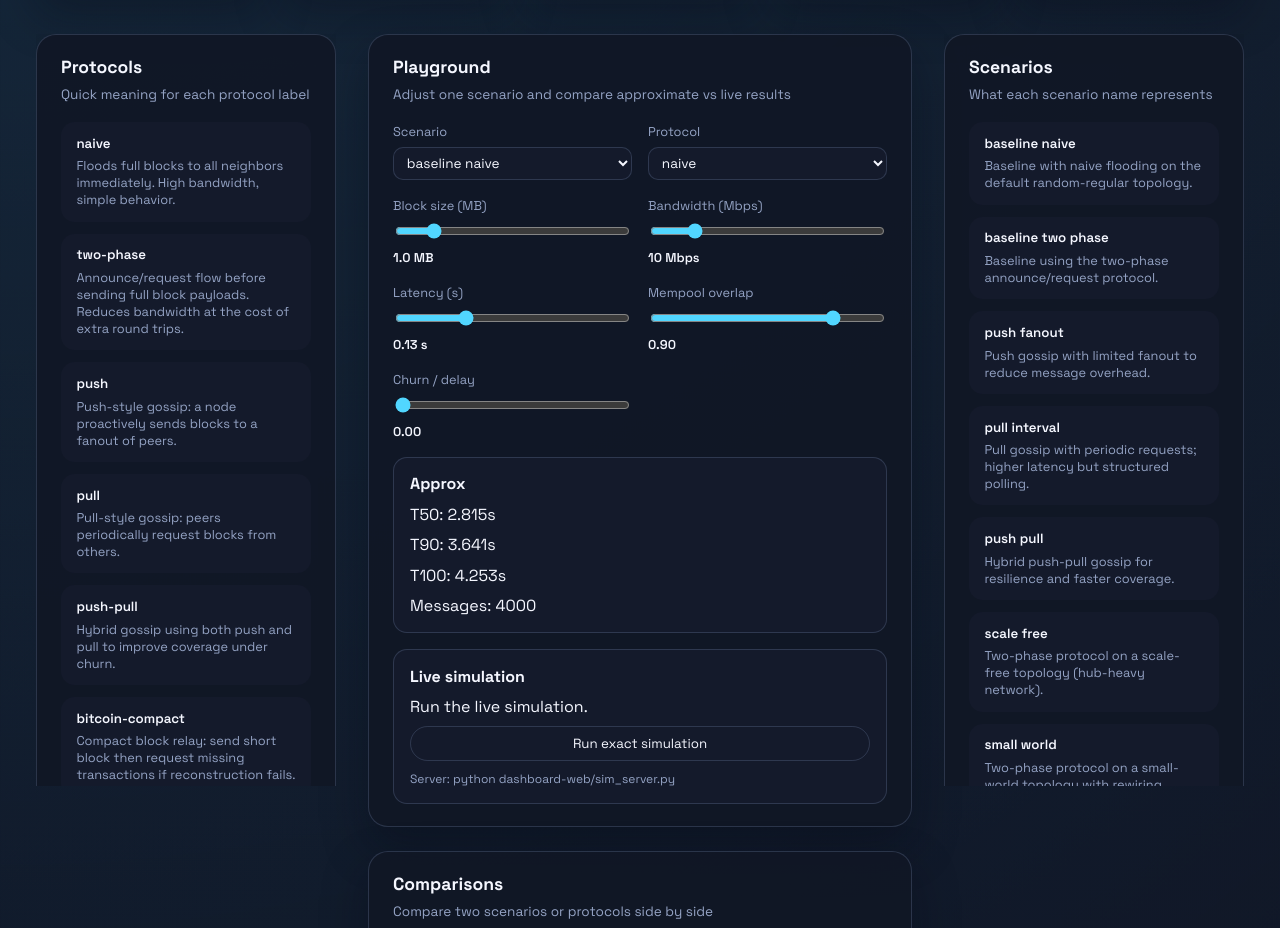
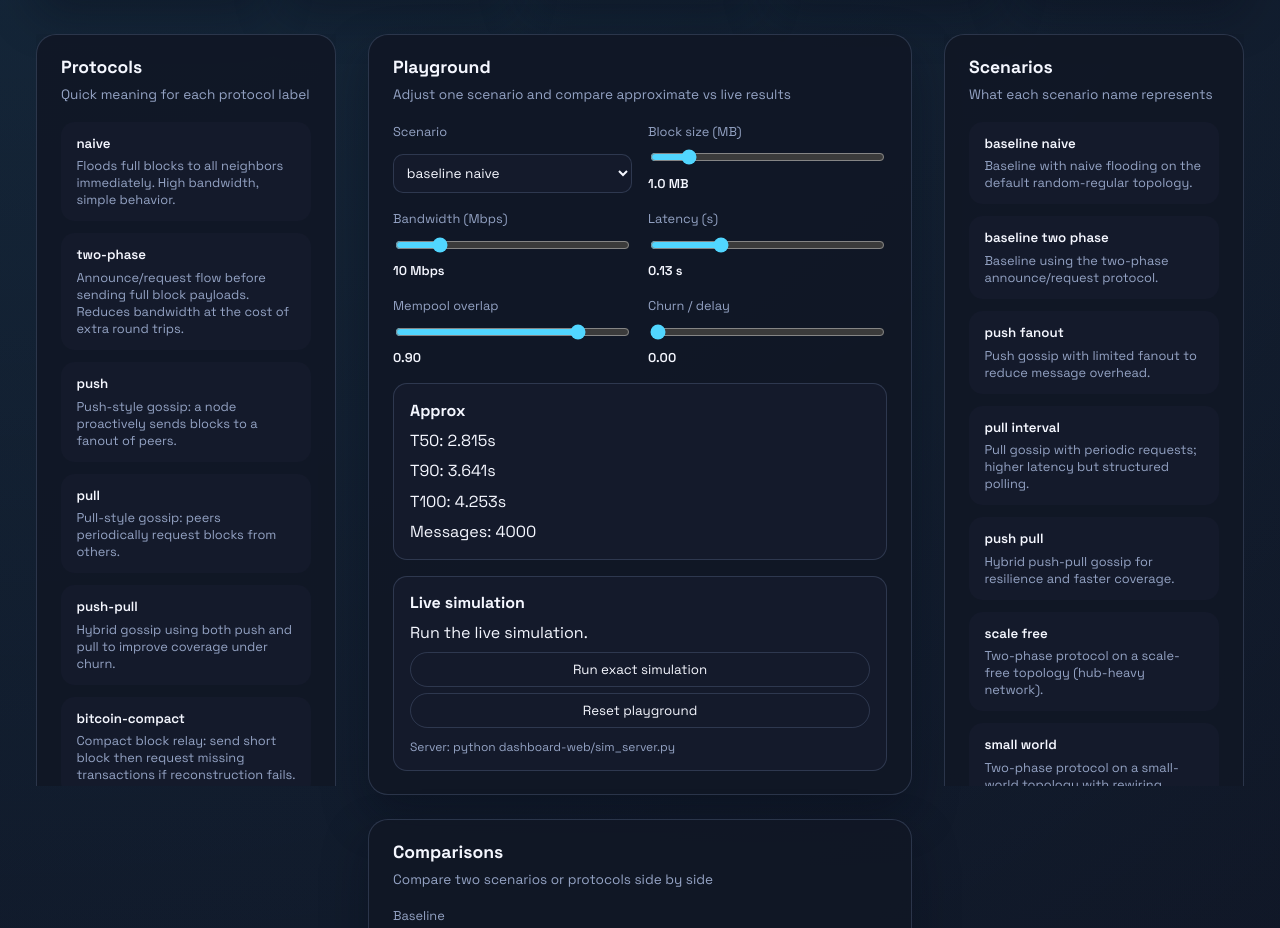
Before and after one commit to NaorTm/Block-Propagation-, a React (Vite) app in the folder dashboard-web/: page / in a window 1280 px wide. Shown: the part 700-1628 px from the top of the page. Built offline with nearby package versions, Linux system fonts and the light colour scheme.

Commit message:
Validate CLI args and refine playground

```diff
--- a/dashboard-web/src/App.jsx
+++ b/dashboard-web/src/App.jsx
@@ -341,7 +341,6 @@ function App() {
   const [compareTarget, setCompareTarget] = useState("");
   const [compareMode, setCompareMode] = useState("absolute");
   const [playScenario, setPlayScenario] = useState("");
-  const [playProtocol, setPlayProtocol] = useState("");
   const [playBlockSize, setPlayBlockSize] = useState(BASE_BLOCK_SIZE);
   const [playBandwidth, setPlayBandwidth] = useState(BASE_BANDWIDTH);
   const [playLatency, setPlayLatency] = useState(BASE_LATENCY);
@@ -438,10 +437,7 @@ function App() {
     if (!playScenario) {
       setPlayScenario(rows[0].scenario);
     }
-    if (!playProtocol) {
-      setPlayProtocol(rows[0].protocol);
-    }
-  }, [rows, playScenario, playProtocol]);
+  }, [rows, playScenario]);
 
   const filtered = useMemo(() => {
     return rows.filter((row) => {
@@ -594,19 +590,18 @@ function App() {
   };
 
   const playgroundBase = useMemo(() => {
-    return rows.find(
-      (row) => row.scenario === playScenario && row.protocol === playProtocol
-    );
-  }, [rows, playScenario, playProtocol]);
+    return rows.find((row) => row.scenario === playScenario);
+  }, [rows, playScenario]);
 
   const playgroundApprox = useMemo(() => {
     if (!playgroundBase) return null;
+    const protocol = playgroundBase.protocol;
     const latencyFactor = playLatency / BASE_LATENCY;
     const bandwidthFactor = BASE_BANDWIDTH / playBandwidth;
     const sizeFactor = playBlockSize / BASE_BLOCK_SIZE;
     const disruptionFactor = 1 + playDisruption * 2;
     const compactFactor =
-      playProtocol === "bitcoin-compact" ? 1 - playOverlap * 0.2 : 1;
+      protocol === "bitcoin-compact" ? 1 - playOverlap * 0.2 : 1;
     const timeFactor =
       (0.5 * latencyFactor + 0.3 * bandwidthFactor + 0.2 * sizeFactor) *
       disruptionFactor *
@@ -625,7 +620,6 @@ function App() {
     playBlockSize,
     playDisruption,
     playOverlap,
-    playProtocol,
   ]);
 
   const runLiveSim = async () => {
@@ -636,7 +630,7 @@ function App() {
         method: "POST",
         headers: { "Content-Type": "application/json" },
         body: JSON.stringify({
-          protocol: playProtocol,
+          protocol: playgroundBase?.protocol ?? "two-phase",
           scenario: playScenario,
           runs: 3,
           seed: 42,
@@ -662,6 +656,16 @@ function App() {
     } finally {
       setLiveLoading(false);
     }
+  };
+
+  const resetPlayground = () => {
+    setPlayBlockSize(BASE_BLOCK_SIZE);
+    setPlayBandwidth(BASE_BANDWIDTH);
+    setPlayLatency(BASE_LATENCY);
+    setPlayOverlap(0.9);
+    setPlayDisruption(0);
+    setLiveResult(null);
+    setLiveError("");
   };
 
   const toggleProtocol = (protocol) => {
@@ -869,19 +873,6 @@ function App() {
                 </select>
               </label>
               <label>
-                Protocol
-                <select
-                  value={playProtocol}
-                  onChange={(event) => setPlayProtocol(event.target.value)}
-                >
-                  {protocols.map((value) => (
-                    <option key={value} value={value}>
-                      {humanize(value)}
-                    </option>
-                  ))}
-                </select>
-              </label>
-              <label>
                 Block size (MB)
                 <input
                   type="range"
@@ -978,6 +969,13 @@ function App() {
                   disabled={liveLoading}
                 >
                   {liveLoading ? "Running..." : "Run exact simulation"}
+                </button>
+                <button
+                  className="ghost"
+                  type="button"
+                  onClick={resetPlayground}
+                >
+                  Reset playground
                 </button>
                 <p className="hint">Server: python dashboard-web/sim_server.py</p>
               </div>
```
Also changed, not shown: 2 other files (tests, documents, lock files or other folders).
